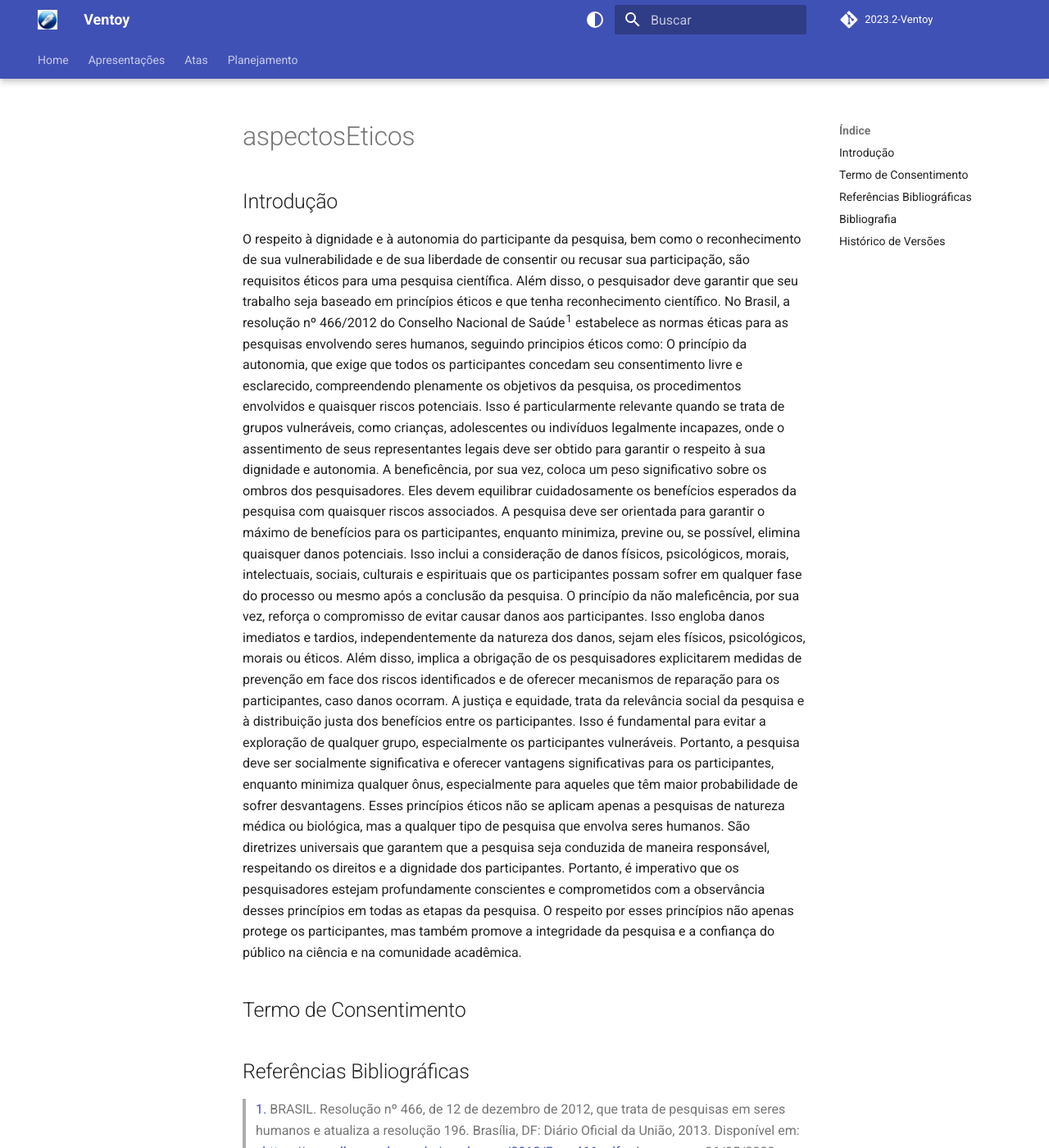
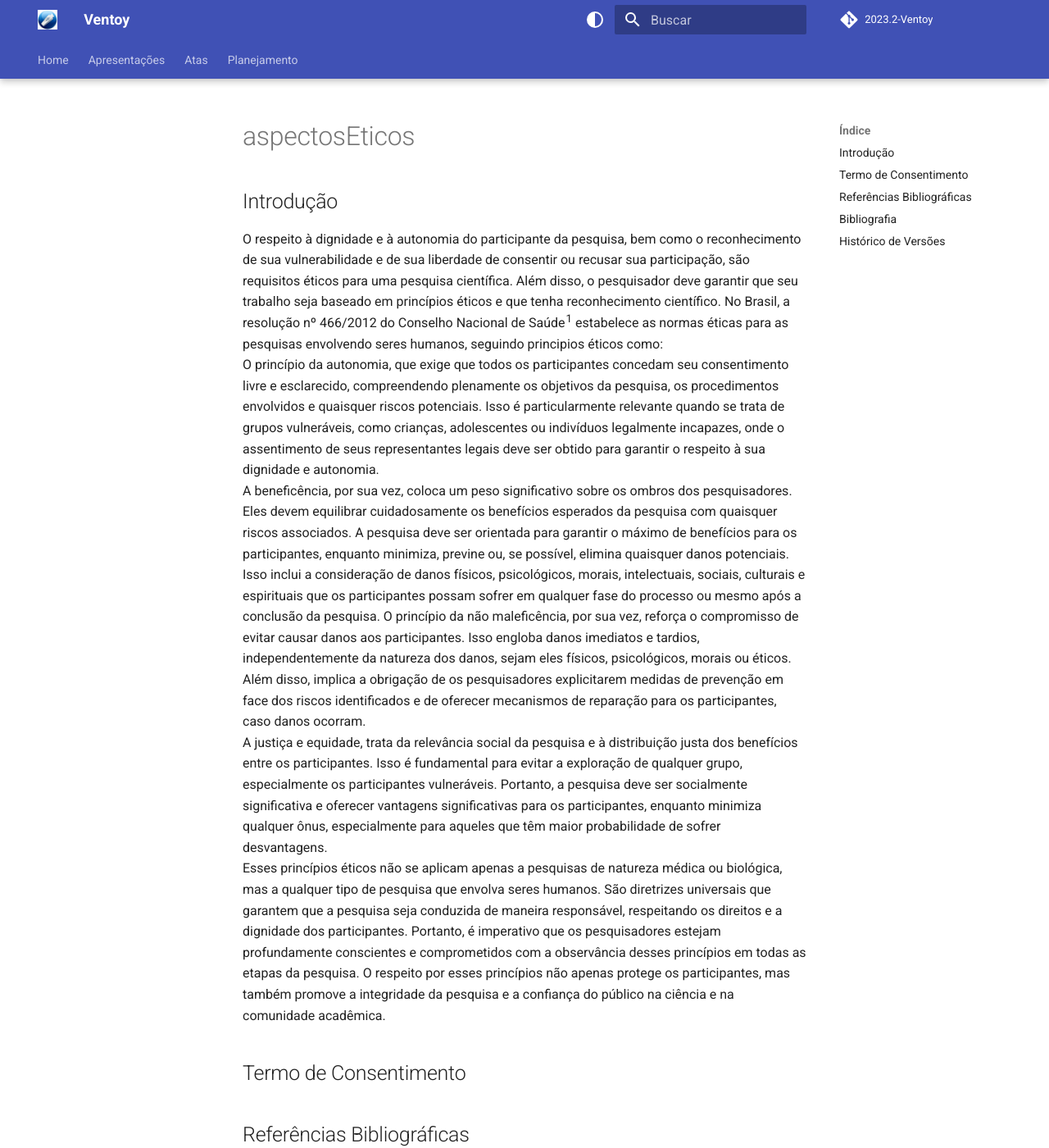
Before and after one commit to Interacao-Humano-Computador/2023.2-Ventoy, an MkDocs documentation site: the page built from docs/AnaliseDeRequisitos/aspectosEticos.md, in a window 1280 px wide and 1400 px high. Shown: the whole window at 82% size. Built offline with MkDocs 1.6.1 and Material for MkDocs 9.7.7, drawn with Linux system fonts in a browser that asks for light colours; comment, search, counter and statistics services are not loaded; some of the changed text lies outside the part shown.

```diff
--- a/docs/AnaliseDeRequisitos/aspectosEticos.md
+++ b/docs/AnaliseDeRequisitos/aspectosEticos.md
@@ -1,10 +1,10 @@
 ## Introdução
-O respeito à dignidade e à autonomia do participante da pesquisa, bem como o reconhecimento de sua vulnerabilidade e de sua liberdade de consentir ou recusar sua participação, são requisitos éticos para uma pesquisa científica. Além disso, o pesquisador deve garantir que seu trabalho seja baseado em princípios éticos e que tenha reconhecimento científico. No Brasil, a resolução nº 466/2012 do Conselho Nacional de Saúde^1^ estabelece as normas éticas para as pesquisas envolvendo seres humanos, seguindo principios éticos como:
-O princípio da autonomia, que exige que todos os participantes concedam seu consentimento livre e esclarecido, compreendendo plenamente os objetivos da pesquisa, os procedimentos envolvidos e quaisquer riscos potenciais. Isso é particularmente relevante quando se trata de grupos vulneráveis, como crianças, adolescentes ou indivíduos legalmente incapazes, onde o assentimento de seus representantes legais deve ser obtido para garantir o respeito à sua dignidade e autonomia.
+O respeito à dignidade e à autonomia do participante da pesquisa, bem como o reconhecimento de sua vulnerabilidade e de sua liberdade de consentir ou recusar sua participação, são requisitos éticos para uma pesquisa científica. Além disso, o pesquisador deve garantir que seu trabalho seja baseado em princípios éticos e que tenha reconhecimento científico. No Brasil, a resolução nº 466/2012 do Conselho Nacional de Saúde^1^ estabelece as normas éticas para as pesquisas envolvendo seres humanos, seguindo principios éticos como: <br>
+O princípio da autonomia, que exige que todos os participantes concedam seu consentimento livre e esclarecido, compreendendo plenamente os objetivos da pesquisa, os procedimentos envolvidos e quaisquer riscos potenciais. Isso é particularmente relevante quando se trata de grupos vulneráveis, como crianças, adolescentes ou indivíduos legalmente incapazes, onde o assentimento de seus representantes legais deve ser obtido para garantir o respeito à sua dignidade e autonomia.<br>
 A beneficência, por sua vez, coloca um peso significativo sobre os ombros dos pesquisadores. Eles devem equilibrar cuidadosamente os benefícios esperados da pesquisa com quaisquer riscos associados. A pesquisa deve ser orientada para garantir o máximo de benefícios para os participantes, enquanto minimiza, previne ou, se possível, elimina quaisquer danos potenciais. Isso inclui a consideração de danos físicos, psicológicos, morais, intelectuais, sociais, culturais e espirituais que os participantes possam sofrer em qualquer fase do processo ou mesmo após a conclusão da pesquisa.
-O princípio da não maleficência, por sua vez, reforça o compromisso de evitar causar danos aos participantes. Isso engloba danos imediatos e tardios, independentemente da natureza dos danos, sejam eles físicos, psicológicos, morais ou éticos. Além disso, implica a obrigação de os pesquisadores explicitarem medidas de prevenção em face dos riscos identificados e de oferecer mecanismos de reparação para os participantes, caso danos ocorram.
-A justiça e equidade, trata da relevância social da pesquisa e à distribuição justa dos benefícios entre os participantes. Isso é fundamental para evitar a exploração de qualquer grupo, especialmente os participantes vulneráveis. Portanto, a pesquisa deve ser socialmente significativa e oferecer vantagens significativas para os participantes, enquanto minimiza qualquer ônus, especialmente para aqueles que têm maior probabilidade de sofrer desvantagens.
-Esses princípios éticos não se aplicam apenas a pesquisas de natureza médica ou biológica, mas a qualquer tipo de pesquisa que envolva seres humanos. São diretrizes universais que garantem que a pesquisa seja conduzida de maneira responsável, respeitando os direitos e a dignidade dos participantes. Portanto, é imperativo que os pesquisadores estejam profundamente conscientes e comprometidos com a observância desses princípios em todas as etapas da pesquisa. O respeito por esses princípios não apenas protege os participantes, mas também promove a integridade da pesquisa e a confiança do público na ciência e na comunidade acadêmica.
+O princípio da não maleficência, por sua vez, reforça o compromisso de evitar causar danos aos participantes. Isso engloba danos imediatos e tardios, independentemente da natureza dos danos, sejam eles físicos, psicológicos, morais ou éticos. Além disso, implica a obrigação de os pesquisadores explicitarem medidas de prevenção em face dos riscos identificados e de oferecer mecanismos de reparação para os participantes, caso danos ocorram. <br>
+A justiça e equidade, trata da relevância social da pesquisa e à distribuição justa dos benefícios entre os participantes. Isso é fundamental para evitar a exploração de qualquer grupo, especialmente os participantes vulneráveis. Portanto, a pesquisa deve ser socialmente significativa e oferecer vantagens significativas para os participantes, enquanto minimiza qualquer ônus, especialmente para aqueles que têm maior probabilidade de sofrer desvantagens. <br>
+Esses princípios éticos não se aplicam apenas a pesquisas de natureza médica ou biológica, mas a qualquer tipo de pesquisa que envolva seres humanos. São diretrizes universais que garantem que a pesquisa seja conduzida de maneira responsável, respeitando os direitos e a dignidade dos participantes. Portanto, é imperativo que os pesquisadores estejam profundamente conscientes e comprometidos com a observância desses princípios em todas as etapas da pesquisa. O respeito por esses princípios não apenas protege os participantes, mas também promove a integridade da pesquisa e a confiança do público na ciência e na comunidade acadêmica. <br>
 
 ## Termo de Consentimento
 
```
Also changed, not shown: other parts of docs/AnaliseDeRequisitos/aspectosEticos.md (+3 -3 lines).
